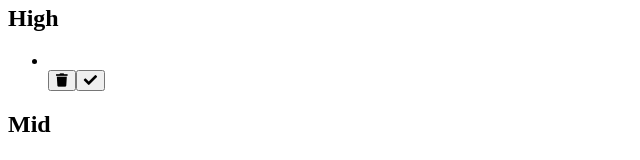
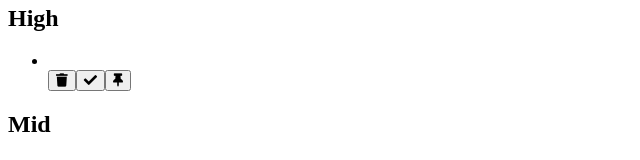
Before and after one commit to mehran-hrajabi/todolist-react, a React (Create React App) app: page / in a window 1280 px wide. Both pictures are taken after a click on the button 206 px from the left and 90 px from the top of the page. Shown: the part 163-323 px from the top of the page, without its empty margins (0-640 px from the left). Built offline with nearby package versions, Linux system fonts and the light colour scheme.

Commit message:
Add pin feature

```diff
--- a/src/App.js
+++ b/src/App.js
@@ -8,6 +8,7 @@ const App = () => {
   const [mid, setMid] = useState([]);
   const [high, setHigh] = useState([]);
   const [done, setDone] = useState([]);
+  const [pinned, setPinned] = useState([]);
 
   return (
     <div>
@@ -24,6 +25,14 @@ const App = () => {
       />
 
       <h2>Pinned</h2>
+      <TodoList
+        todo={pinned}
+        setTodo={setPinned}
+        done={done}
+        setDone={setDone}
+        pinned={pinned}
+        setPinned={setPinned}
+      />
 
       <h2>High</h2>
       <TodoList
@@ -31,6 +40,8 @@ const App = () => {
         setTodo={setHigh}
         done={done}
         setDone={setDone}
+        pinned={pinned}
+        setPinned={setPinned}
       />
 
       <h2>Mid</h2>
@@ -39,6 +50,8 @@ const App = () => {
         setTodo={setMid}
         done={done}
         setDone={setDone}
+        pinned={pinned}
+        setPinned={setPinned}
       />
 
       <h2>Low</h2>
@@ -47,6 +60,8 @@ const App = () => {
         setTodo={setLow}
         done={done}
         setDone={setDone}
+        pinned={pinned}
+        setPinned={setPinned}
       />
 
       <h2>Done</h2>
@@ -55,6 +70,8 @@ const App = () => {
         setTodo={setDone}
         done={done}
         setDone={setDone}
+        pinned={pinned}
+        setPinned={setPinned}
       />
     </div>
   );
--- a/src/components/Todo/Todo.js
+++ b/src/components/Todo/Todo.js
@@ -1,9 +1,10 @@
 import React from 'react';
 
-const Todo = ({text, task, todo, setTodo, done, setDone}) => {
+const Todo = ({text, task, todo, setTodo, done, setDone, pinned, setPinned}) => {
     const removeHandler = () => {
         setTodo(todo.filter((element) => element.id !== task.id));
     }
+
     const completedHandler = () => {
         setTodo(todo.map((item)=>{
             return{
@@ -15,6 +16,19 @@ const Todo = ({text, task, todo, setTodo, done, setDone}) => {
         ]);
         removeHandler();
     }
+
+    const pinHandler = () => {
+        setTodo(todo.map((item)=>{
+            return{
+                ...item, priority: "1"
+            }
+        }));
+        setPinned([
+            ...pinned,task
+        ]);
+        removeHandler();
+    }
+
     return(
         <div>
             <li>{text}</li>
@@ -24,6 +38,9 @@ const Todo = ({text, task, todo, setTodo, done, setDone}) => {
             <button onClick={completedHandler}>
                 <i className="fas fa-check"></i>
             </button>
+            <button onClick={pinHandler}>
+                <i className="fas fa-thumbtack"></i>
+            </button>
         </div>
     )
 }
--- a/src/components/TodoList/TodoList.js
+++ b/src/components/TodoList/TodoList.js
@@ -1,7 +1,7 @@
 import React from 'react';
 import Todo from '../Todo/Todo';
 
-const TodoList = ({todo, setTodo, done, setDone}) => {
+const TodoList = ({todo, setTodo, done, setDone, pinned, setPinned}) => {
     return(
         <div>
             <ul>
@@ -14,6 +14,8 @@ const TodoList = ({todo, setTodo, done, setDone}) => {
                         setTodo={setTodo}
                         done={done}
                         setDone={setDone}
+                        pinned={pinned}
+                        setPinned={setPinned}
                     />
                 ))}
             </ul>
```
